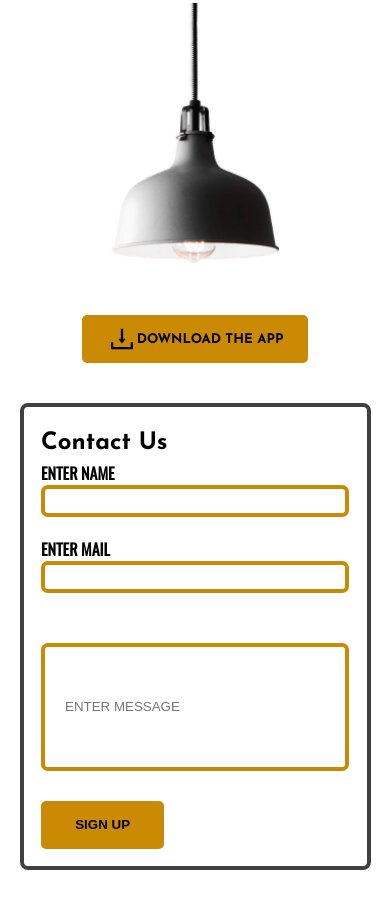
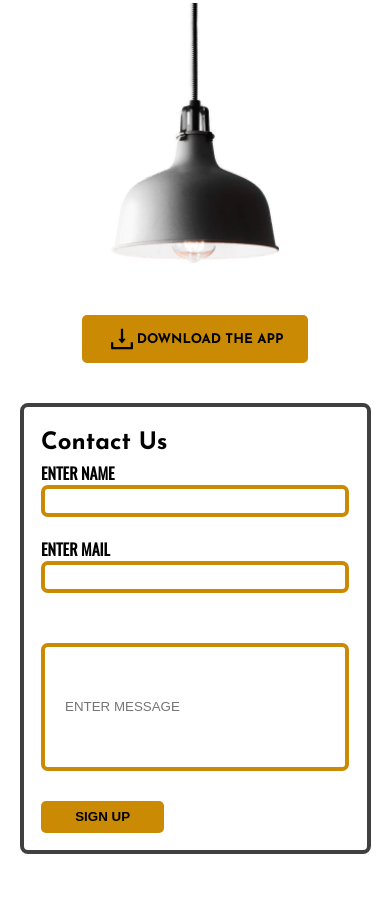
Before and after one commit to JerryOlu-02/furniture-rentals-landing-page, a plain HTML site: page index.html in a window 390 px wide. Shown: the part 3331-4240 px from the top of the page. Drawn offline with nearby package versions, Linux system fonts and the light colour scheme.

Commit message:
Update styles.css

```diff
--- a/styles.css
+++ b/styles.css
@@ -537,7 +537,7 @@ li {
   }
 
   .submit--btn {
-    height: 2rem;
+    min-height: 2rem;
   }
 
 }
```
